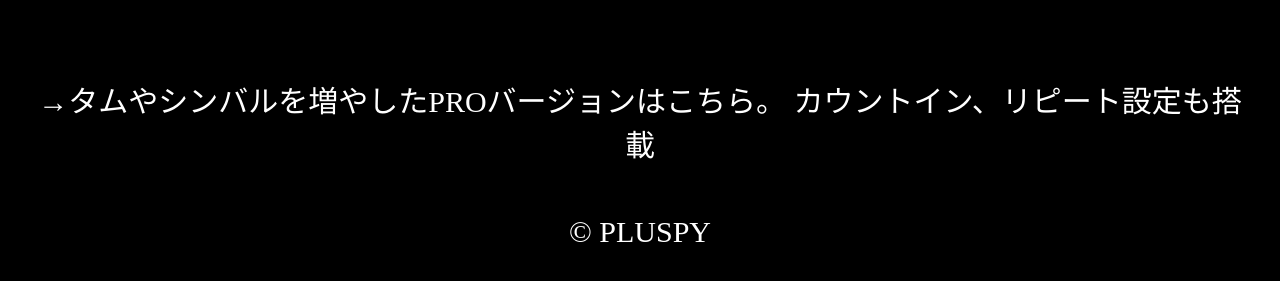
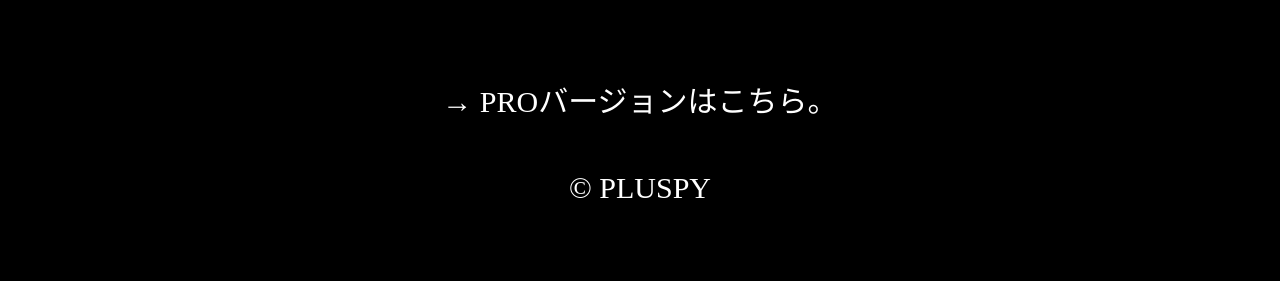
Before and after one commit to RhythmDrum/rhythmdrum.github.io, a plain HTML site: page lp/index.html in a window 1280 px wide. Shown: the part 10829-11110 px from the top of the page. After the commit the page ends 11084 px from the top, so only its background shows below. Drawn offline with Linux system fonts and the light colour scheme.

Commit message:
Update index.html

```diff
--- a/lp/index.html
+++ b/lp/index.html
@@ -62,8 +62,7 @@
 <div id="btn">
 <a href="https://rhythmdrum.github.io/">RHYTHM DRUM</a>
 </div>
-<a href="https://rhythmdrum.github.io/pro/">→タムやシンバルを増やしたPROバージョンはこちら。
-カウントイン、リピート設定も搭載</a>
+<a href="https://rhythmdrum.github.io/pro/">→ PROバージョンはこちら。</a>
 <p>© PLUSPY</p>
 </footer>
 
```
